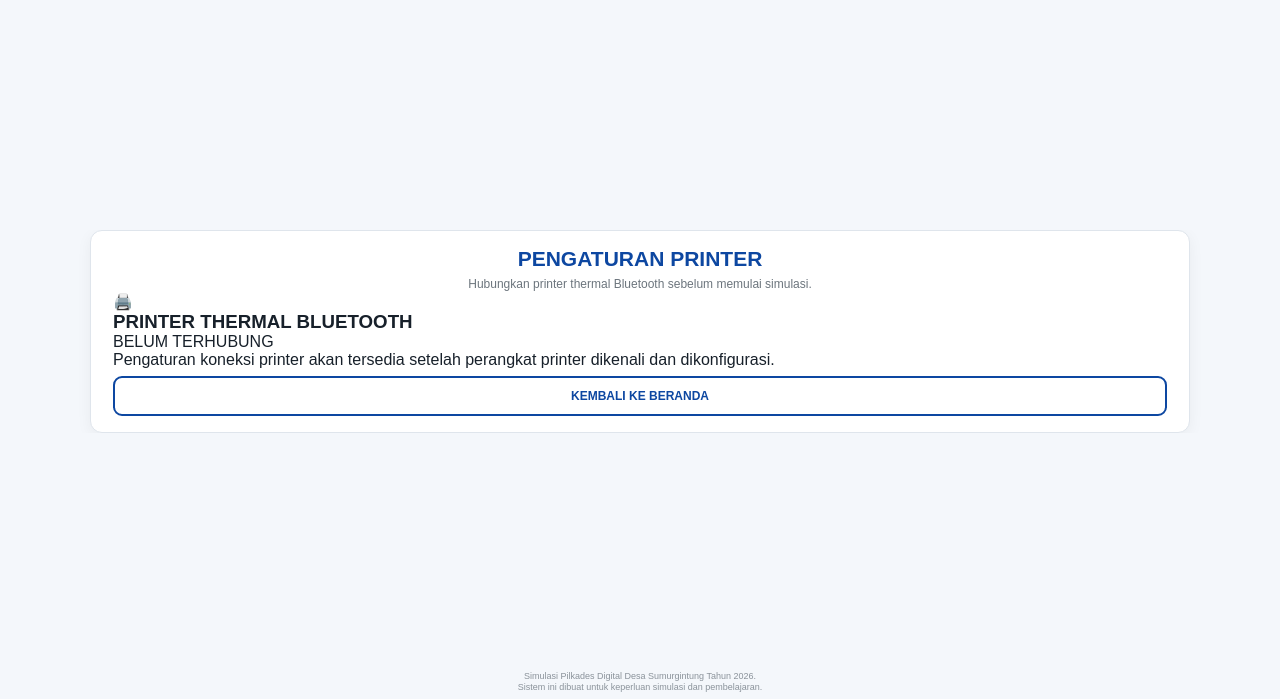
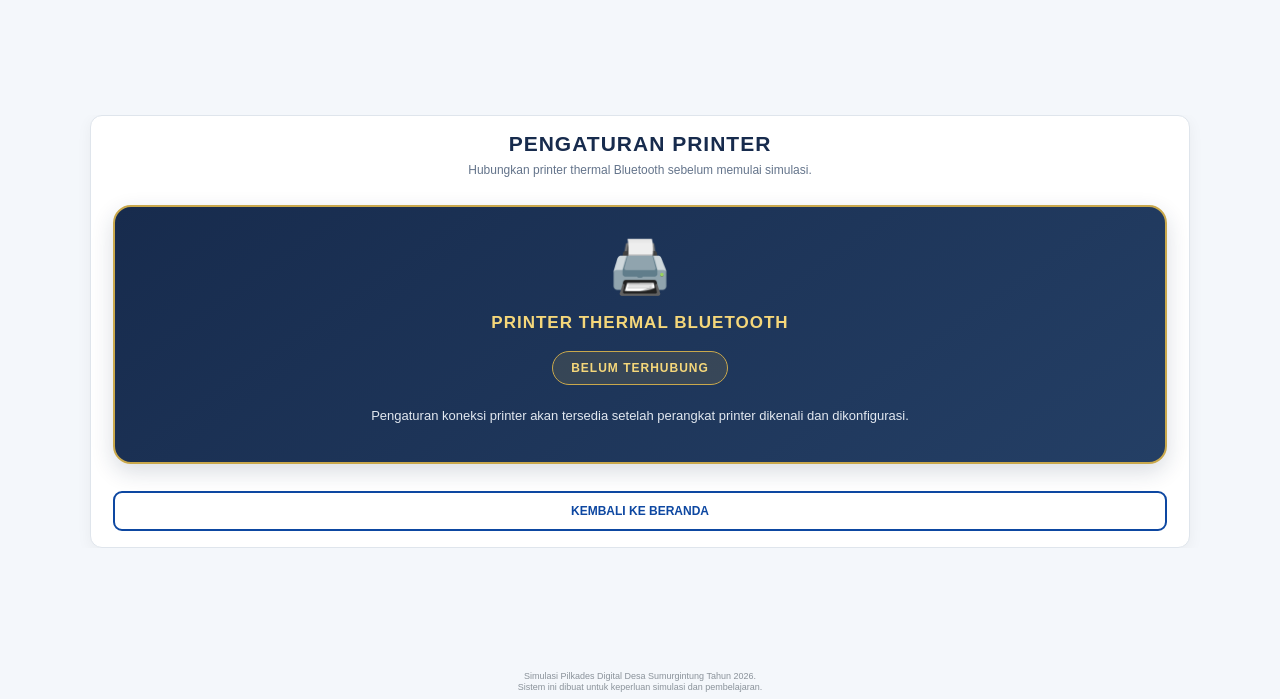
Before and after one commit to pilkadessumurgintung/simulasi-pilkades-sumurgintung-2026, a plain HTML site: page index.html in a window 1280 px wide. Both pictures are taken after a click on the button "⚙ PENGATURAN PRINTER". Shown: the part 101-800 px from the top of the page. Drawn offline with Linux system fonts and the light colour scheme.

Commit message:
Update index.html

```diff
--- a/index.html
+++ b/index.html
@@ -2418,6 +2418,66 @@ button{
   box-shadow: 0 4px 12px rgba(0,0,0,0.15);
 }
 
+
+/* HALAMAN PENGATURAN PRINTER */
+#printer .page-title {
+  color: #172b4d;
+  font-weight: 800;
+  letter-spacing: 1px;
+  text-align: center;
+}
+
+#printer .page-subtitle {
+  color: #64748b;
+  text-align: center;
+  line-height: 1.6;
+  margin-bottom: 25px;
+}
+
+#printer .printer-panel {
+  background: linear-gradient(145deg, #172b4d, #243f65);
+  border: 2px solid #c9a84c;
+  border-radius: 18px;
+  padding: 30px 20px;
+  text-align: center;
+  color: #ffffff;
+  margin: 20px 0;
+  box-shadow: 0 8px 22px rgba(23, 43, 77, 0.16);
+}
+
+#printer .printer-icon {
+  font-size: 52px;
+  margin-bottom: 15px;
+}
+
+#printer .printer-panel h3 {
+  color: #f5d77a;
+  font-size: 17px;
+  letter-spacing: 1px;
+  margin-bottom: 18px;
+}
+
+#printer .printer-status {
+  display: inline-block;
+  background: rgba(201, 168, 76, 0.14);
+  color: #f5d77a;
+  border: 1px solid #c9a84c;
+  border-radius: 30px;
+  padding: 9px 18px;
+  font-size: 12px;
+  font-weight: 800;
+  letter-spacing: 1px;
+  margin-bottom: 15px;
+}
+
+#printer .printer-panel p {
+  color: #e2e8f0;
+  font-size: 13px;
+  line-height: 1.7;
+  margin: 5px 0;
+}
+
+
 </style>
 </head>
 
```
